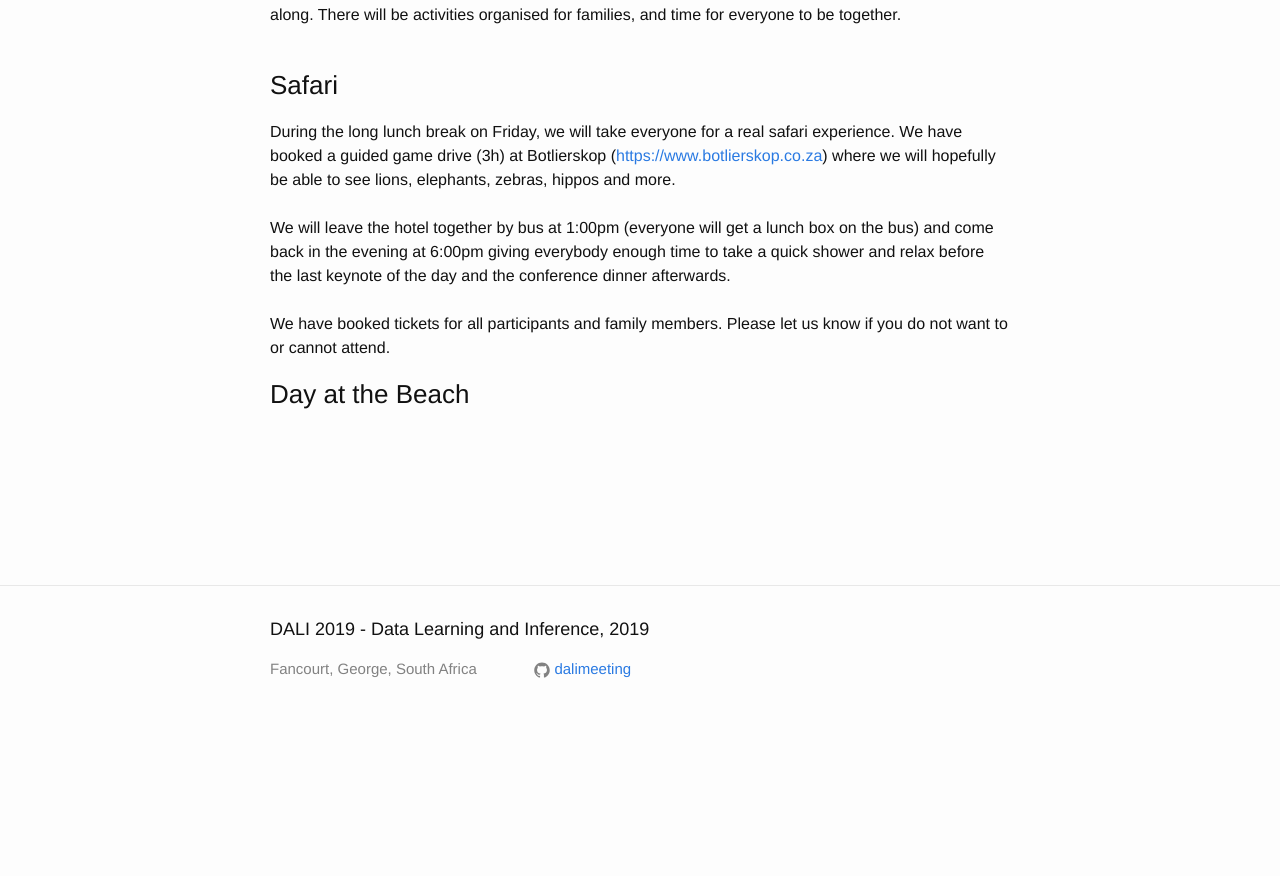
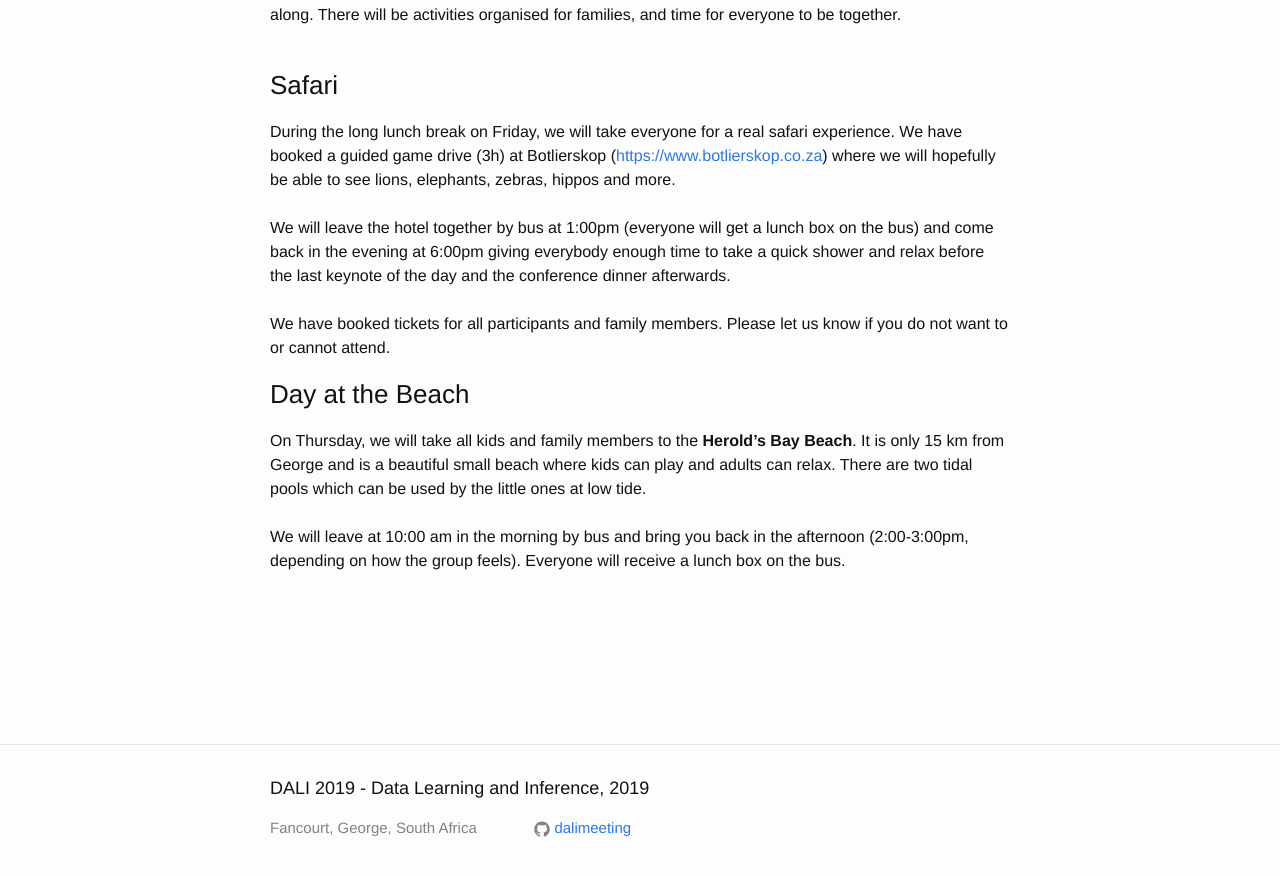
Before and after one commit to dalimeeting/dalimeeting.github.io, a Jekyll site: the page built from events.html, in a window 1280 px wide and 900 px high, scrolled down 587 px. Shown: the top 876 px of the window. Built offline with Jekyll 4.4.1, drawn with Linux system fonts in a browser that asks for light colours; before the commit the page ends 1328 px from its top, so only the background shows below that.

Commit message:
Update events.html

```diff
--- a/_layouts/events.html
+++ b/_layouts/events.html
@@ -26,7 +26,13 @@ layout: page
 	</p>
 
         <h3>Day at the Beach</h3>
-        <p></p>
+        <p>On Thursday, we will take all kids and family members to the <b>Herold’s Bay Beach</b>. It is only 15 km from
+		George and is a beautiful small beach where kids can play and adults can relax. There are two tidal
+		pools which can be used by the little ones at low tide.
+		<br><br>
+	We will leave at 10:00 am in the morning by bus and bring you back in the afternoon (2:00-3:00pm, depending
+		on how the group feels). Everyone will receive a lunch box on the bus.
+	</p>
 
     <br>
     <br>
```
